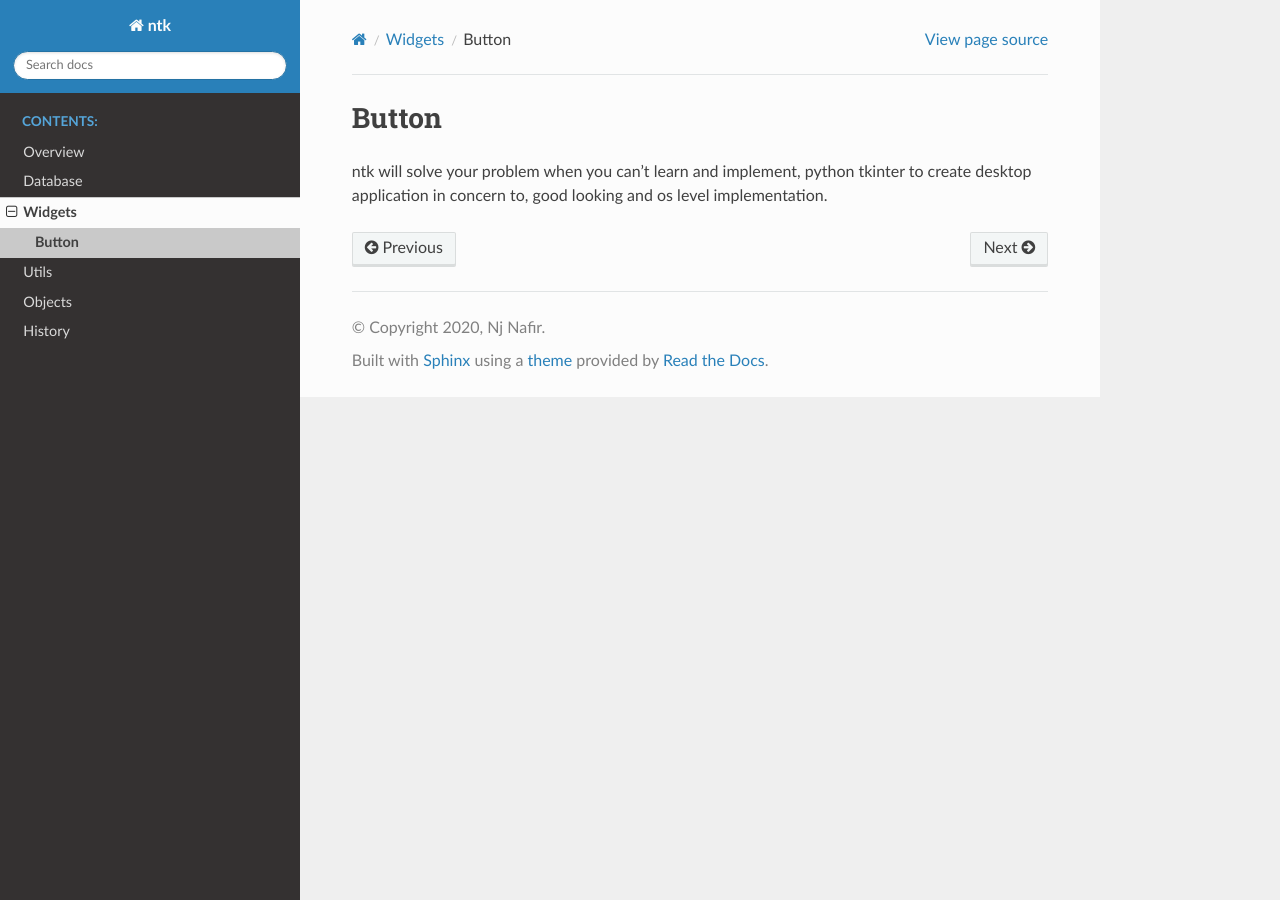
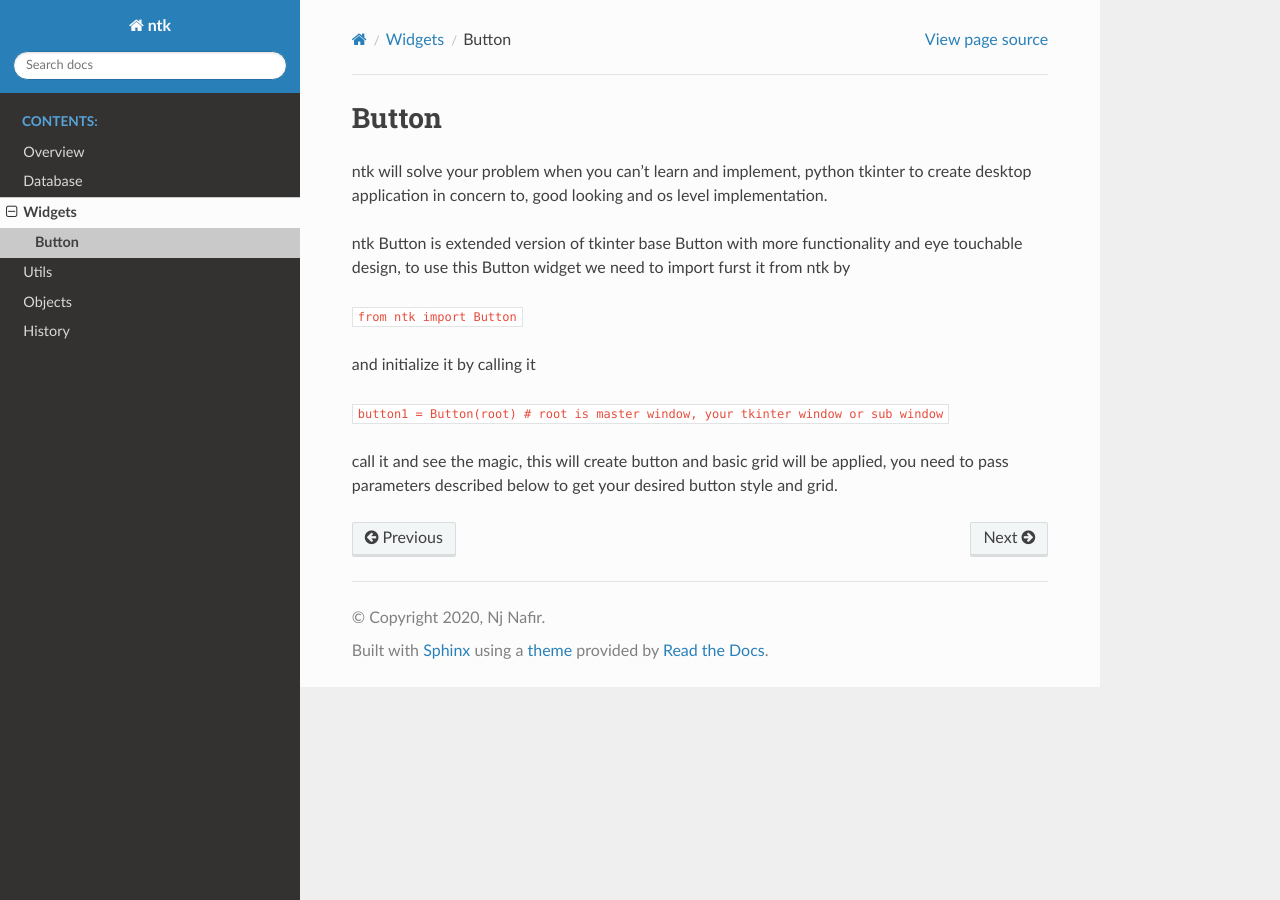
Before and after one commit to njNafir/ntk, a Sphinx documentation site: the page built from docs/BUTTON.rst, in a window 1280 px wide. Built offline with Sphinx 7.4.7 and the Read the Docs theme 2.0.0, drawn with Linux system fonts in a browser that asks for light colours; pages that are not in the unit, such as notebooks, are missing from menus.

Commit message:
Transfer button overview from Widget content to button page

```diff
--- a/docs/BUTTON.rst
+++ b/docs/BUTTON.rst
@@ -5,3 +5,15 @@ Button
 ntk will solve your problem when you can't learn and implement,
 python tkinter to create desktop application in concern to,
 good looking and os level implementation.
+
+ntk Button is extended version of tkinter base Button with more functionality and eye touchable design, to use
+this Button widget we need to import furst it from ntk by
+
+``from ntk import Button``
+
+and initialize it by calling it
+
+``button1 = Button(root) # root is master window, your tkinter window or sub window``
+
+call it and see the magic, this will create button and basic grid will be applied, you need to pass parameters described
+below to get your desired button style and grid.
```
Also changed, not shown: docs/WIDGETS.rst (+0 -12 lines).
